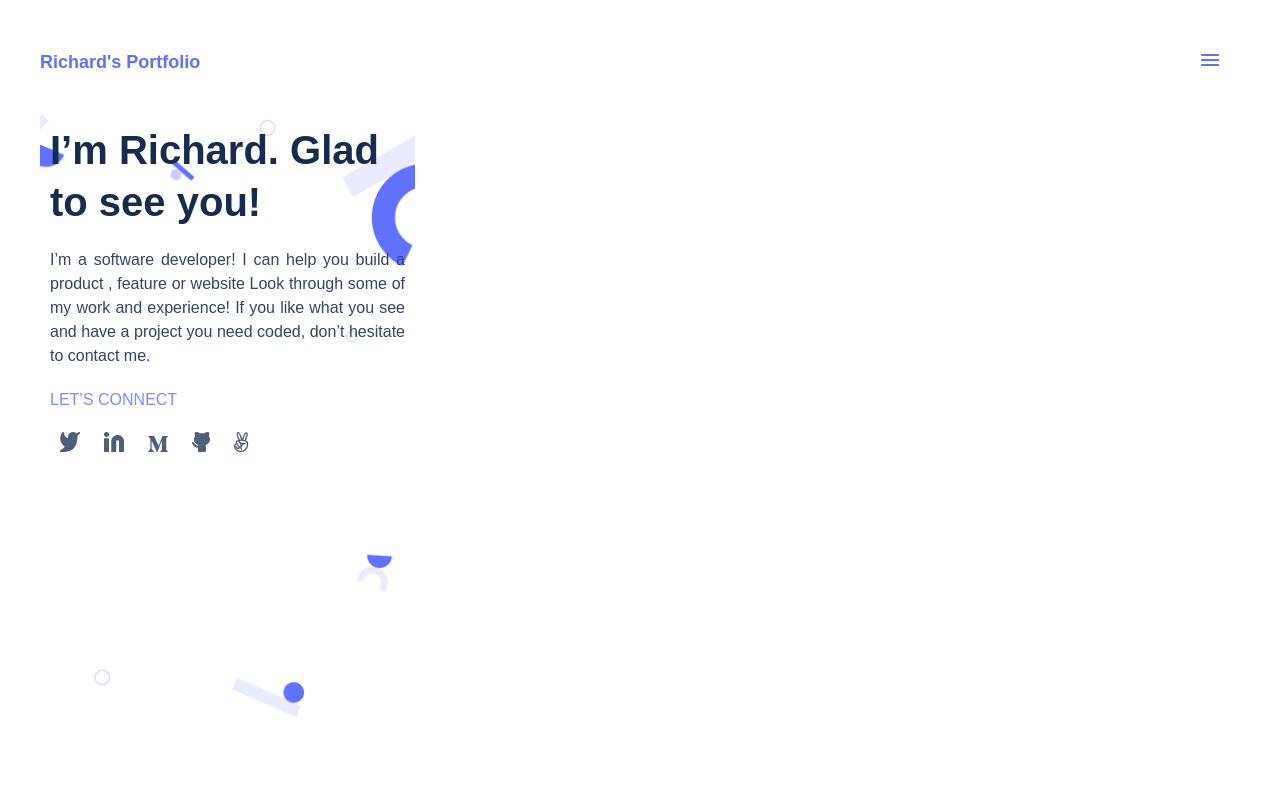
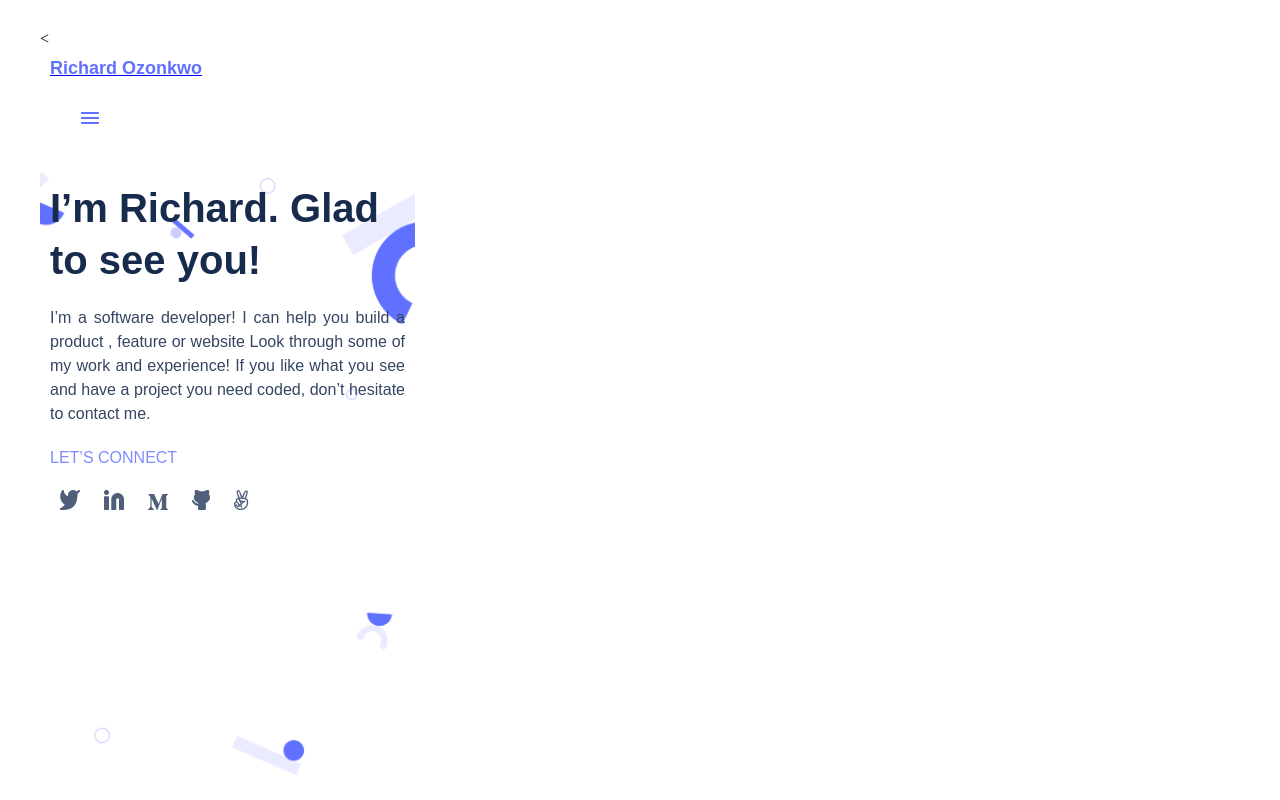
Before and after one commit to rychrr/portfolio_page_2, a website: page index.html in a window 1280 px wide. Drawn offline with Linux system fonts and the light colour scheme; a web font is replaced by a local one.

Commit message:
linters fix

```diff
--- a/index.html
+++ b/index.html
@@ -1,5 +1,6 @@
 <!DOCTYPE html>
 <html lang="en">
+
 <head>
     <meta charset="UTF-8">
     <meta http-equiv="X-UA-Compatible" content="IE=edge">
@@ -8,29 +9,38 @@
     <link rel="stylesheet" href="style.css">
 
 </head>
+
 <body>
+
     <header class="header">
-       <p class="my_logo"> Richard's Portfolio </p>
+        <nav><
+            <a href="#"><p class="my_logo"> Richard Ozonkwo </p></a>
             <a href="#"><img src="./img/Enabled.png" alt="hamburger_menu" class="hamburger_icon"></a>
+        </nav>
     </header>
 
+
     <main class="container">
-    <article class="main_article">
-        <h2 class="self_intro"> I’m Richard. Glad to see you!</h2>
+        <section class="main_article">
+            <h1 class="self_intro"> I’m Richard. Glad to see you!</h1>
             <p class="self_desc">I’m a software developer! I can help you build a product ,
                 feature or website Look through some of my work and experience!
                 If you like what you see and have a project you need coded, don’t hesitate to contact me.
             </p>
             <p class="let_connect"> LET’S CONNECT</p>
             <div class="social_icons">
-            <a href="#"> <img src="./img/social_media_logo/twitter.png" alt="twitter_icon" class="socials twitter"></a>
-            <a href="#"> <img src="./img/social_media_logo/linkedin.png" alt="linkedin_icon" class="socials linkedin"></a>
+                <a href="#"> <img src="./img/social_media_logo/twitter.png" alt="twitter_icon"
+                        class="socials twitter"></a>
+                <a href="#"> <img src="./img/social_media_logo/linkedin.png" alt="linkedin_icon"
+                        class="socials linkedin"></a>
                 <a href="#"> <img src="./img/social_media_logo/medium.png" alt="medium_icon" class="socials medium"></a>
                 <a href="#"> <img src="./img/social_media_logo/github.png" alt="github_icon" class="socials github"></a>
-            <a href="#"> <img src="./img/social_media_logo/anglelist.png" alt="angellist_icon" class="socials angelist"></a>
+                <a href="#"> <img src="./img/social_media_logo/anglelist.png" alt="angellist_icon"
+                        class="socials angelist"></a>
             </div>
-    </article>
+        </section>
     </main>
 
 </body>
+
 </html>
--- a/style.css
+++ b/style.css
@@ -1,15 +1,15 @@
 @import url('https://fonts.cdnfonts.com/css/poppins');
 
 * {
-  margin:10px;
+  margin: 10px;
+}
 
-  }
 .header {
   display: flex;
   justify-content: space-between;
   align-items: center;
   flex-flow: row wrap;
-  background: #FFFFFF;
+  background: #fff;
 }
 
 .my_logo {
@@ -18,14 +18,12 @@
   font-weight: 700;
   font-size: 18px;
   line-height: 20px;
-  color: #6070FF;
+  color: #6070ff;
   align-items: center;
-
 }
 
 .hamburger_icon {
   align-self: center;
-
 }
 
 .main_article {
@@ -46,11 +44,11 @@
   font-weight: 700;
   font-size: 40px;
   line-height: 52px;
-  color: #172B4D;
+  color: #172b4d;
 }
 
 .self_desc {
-  font-family: 'Poppins' ,sans-serif;
+  font-family: 'Poppins', sans-serif;
   font-style: normal;
   font-weight: 400;
   font-size: 16px;
@@ -59,23 +57,21 @@
   text-align: justify;
 }
 
-.let_connect{
+.let_connect {
   font-family: 'Poppins', sans-serif;
   font-style: normal;
   font-weight: 500px;
   font-size: 16px;
   line-height: 24px;
-  color: #7F8CFF;
+  color: #7f8cff;
 }
 
-
-.social_icons{
+.social_icons {
   flex-flow: row nowrap;
   justify-items: flex-start;
-
 }
 
-.socials{
+.socials {
   margin: 0;
   align-self: flex-start;
 }
```
Lines whose indentation alone changed are shown as unchanged.
